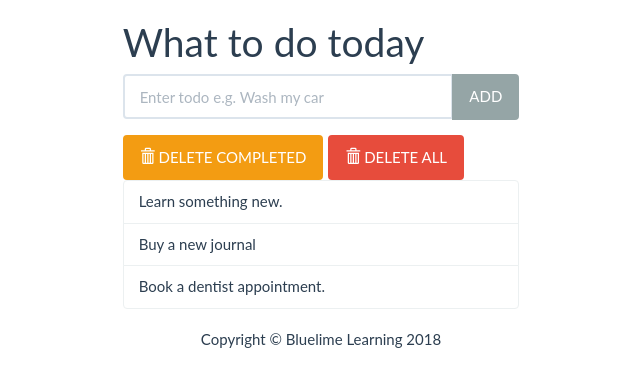
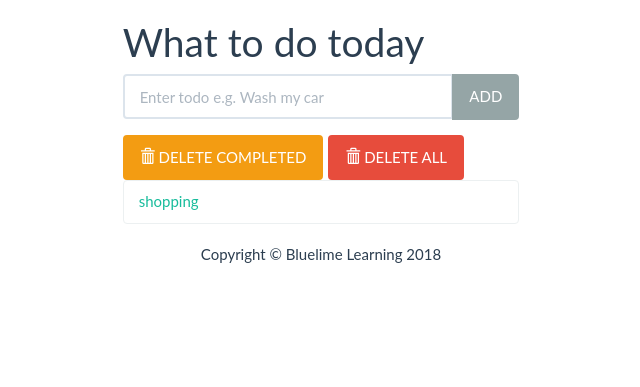
Before and after one commit to SRIRAM-VK-18/Todoapp, a Django app: page / in a window 1280 px wide. Shown: the top 387 px of the page, without its empty margins (319-959 px from the left). Run offline with Django 5.2, Linux system fonts and the light colour scheme; data comes from the database, SQL or seed files in the repository; some libraries are stand-ins or nearby versions.

Commit message:
Displaying database items

```diff
--- a/mytodolist/templates/mytodolist/index.html
+++ b/mytodolist/templates/mytodolist/index.html
@@ -51,9 +51,16 @@
 					</div>
 
 					<ul class="list-group t20">
-						<li class="list-group-item">Learn something new.</li>
+						{% for todolist in todo_items %}
+						    {% if todolist.completed %}
+						<li class="list-group-item todo-completed">{{ todolist.text }}</li>
+						    {% else %}
+							<a href="#"><li class="list-group-item">{{ todolist.text }}</li></a>
+							{% endif %}
+						{% endfor %}
+						{% comment %} <li class="list-group-item">Learn something new.</li>
 						<li class="list-group-item todo-completed">Buy a new journal</li>
-						<li class="list-group-item">Book a dentist appointment.</li>
+						<li class="list-group-item">Book a dentist appointment.</li> {% endcomment %}
 					</ul>
 				</div>
 			</div>
--- a/mytodolist/views.py
+++ b/mytodolist/views.py
@@ -1,5 +1,8 @@
 from django.shortcuts import render
+from .models import mytodolist
 
 # Create your views here.
 def index(request):
-    return render(request, 'mytodolist/index.html')
+    todo_items = mytodolist.objects.order_by('id')
+    context = {'todo_items' : todo_items}
+    return render(request, 'mytodolist/index.html', context)
```
